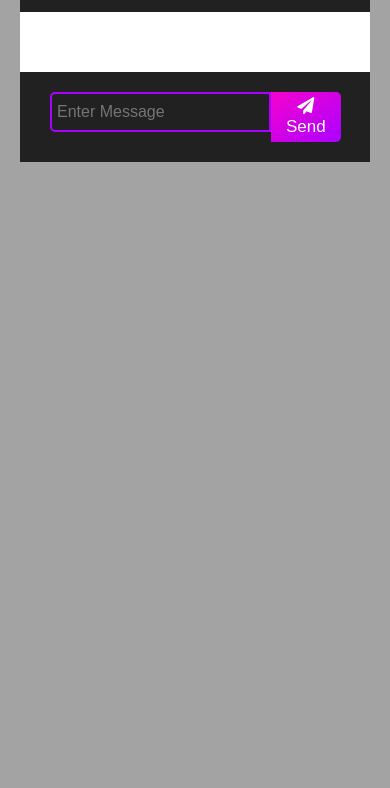
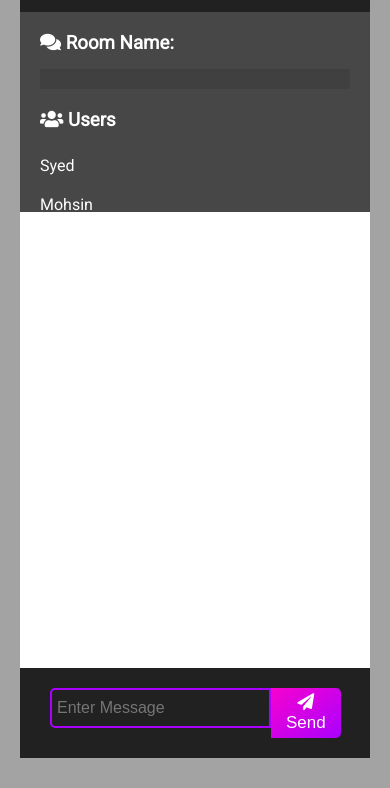
Before and after one commit to MaurerKrisztian/SimpleChatApi, a website: page src/public/chat.html in a window 390 px wide. Shown: the part 86-874 px from the top of the page. Before the commit the page ends 844 px from the top, so only its background shows below. Drawn offline with nearby package versions, Linux system fonts and the light colour scheme; no server answers.

Commit message:
Makeing the site layout better and responsive

```diff
--- a/src/public/chat.html
+++ b/src/public/chat.html
@@ -23,7 +23,17 @@
           <h3><i class="fas fa-comments"></i> Room Name:</h3>
           <h2 id="room-name"></h2>
           <h3><i class="fas fa-users"></i> Users</h3>
-          <ul id="users"></ul>
+          <ul id="users">
+            <li>Syed</li>
+            <li>Mohsin</li>
+            <li>Raza</li>
+            <li>Naqvi</li>
+            <li>Frontend developer</li>
+            <li>And</li>
+            <li>Interface</li>
+            <li>Designer</li>
+
+          </ul>
         </div>
         <div class="chat-messages"></div>
       </main>
--- a/src/public/css/style.css
+++ b/src/public/css/style.css
@@ -64,15 +64,29 @@ a {
 }
 
 .chat-main {
-  display: grid;
-  grid-template-columns: 1fr 3fr;
+  display: flex;
+  min-height: calc(100vh - 188px);
+}
+
+@media (max-width: 725px) {
+  .chat-main{
+    flex-direction: column;
+  }
 }
 
 .chat-sidebar {
   background: var(--dark-color-b);
   color: #fff;
   padding: 20px 20px 60px;
-  overflow-y: scroll;
+  flex: 0 0 15rem;
+}
+
+@media (max-width: 725px) {
+  .chat-sidebar{
+    flex:0;
+    max-height: 200px;
+    overflow: auto;
+  }
 }
 
 .chat-sidebar h2 {
@@ -94,6 +108,7 @@ a {
   padding: 30px;
   max-height: 500px;
   overflow-y: scroll;
+  flex: 1;
 }
 
 .chat-messages .message {
@@ -221,7 +236,7 @@ label {
   border-radius: 0px 5px 5px 0px;
 }
 
-@media (max-width: 700px) {
+/* @media (max-width: 700px) {
   .chat-main {
     display: block;
   }
@@ -229,4 +244,4 @@ label {
   .chat-sidebar {
     display: none;
   }
-}
+} */
```
